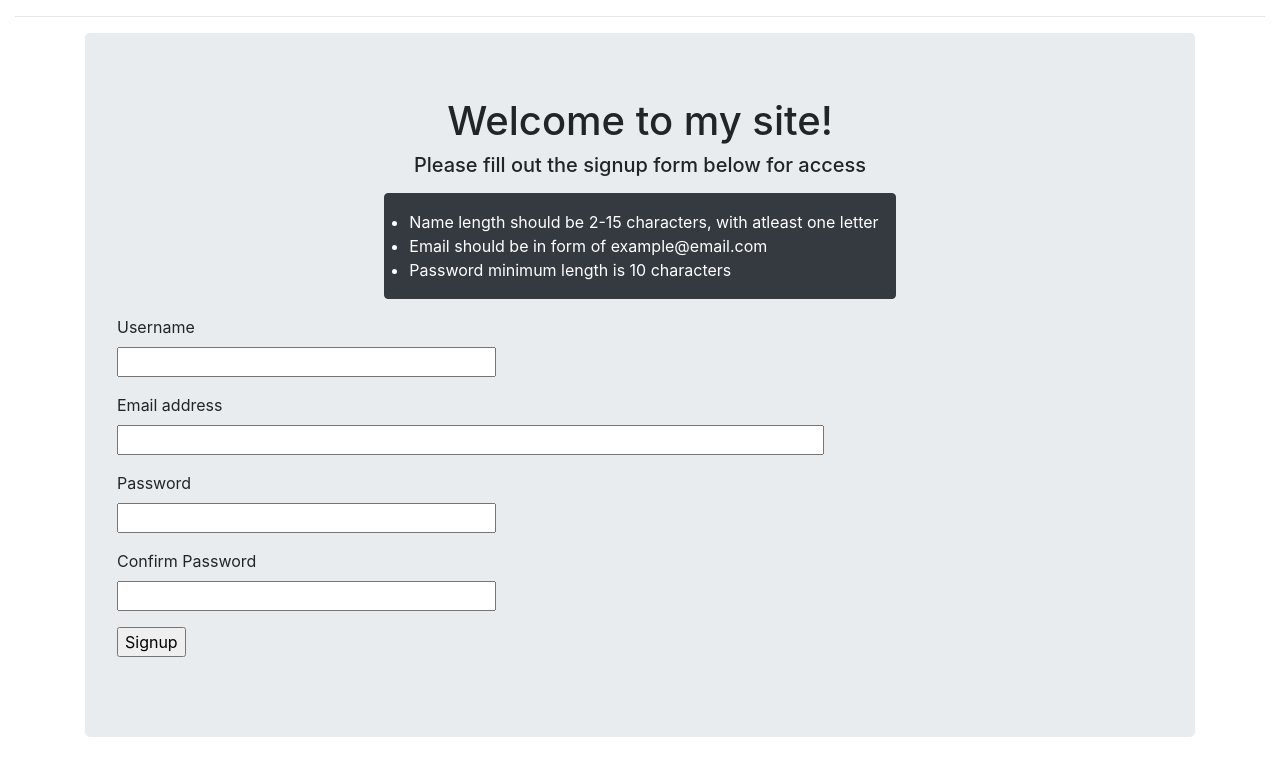
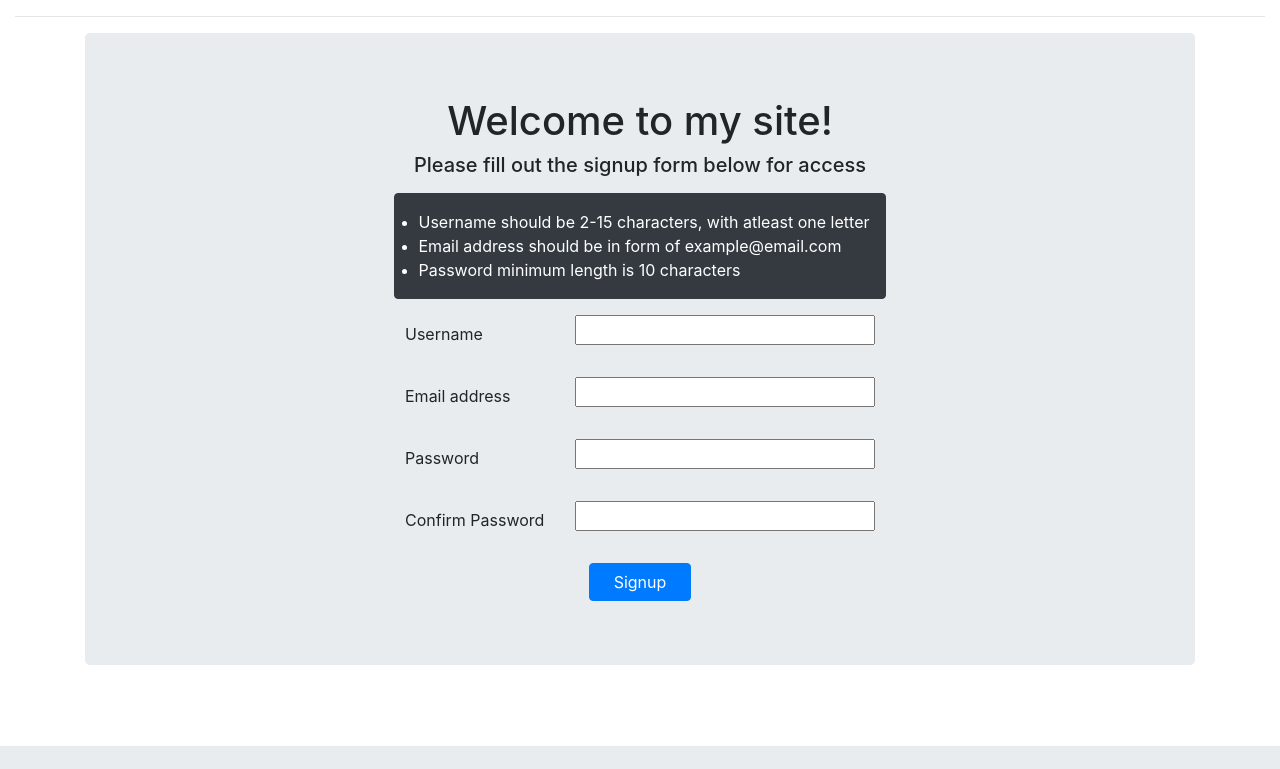
Before and after one commit to TheSquareOne/Website-Flask-Python-V2, a Flask app: page /signup in a window 1280 px wide. Shown: the part 54-823 px from the top of the page. After the commit the page ends 800 px from the top, so only its background shows below. Run offline with Flask 2, Linux system fonts and the light colour scheme; parts of the project's set-up code (start-up, migrations or seed data) failed here and were passed over; some libraries are stand-ins or nearby versions.

Commit message:
forms.py: In signup validate that users password is atleast 10 characters and username is between 2-15 characters and contains atleast one letter. template.html: Add bootstrap scripts. login.html: Do some CSS stuff, still got some work to do. signup.html: Do some CSS stuff, pretty good now :).

```diff
--- a/app/forms.py
+++ b/app/forms.py
@@ -13,14 +13,22 @@ class LoginForm(FlaskForm):
 
 # Form for signup
 class SignUpForm(FlaskForm):
-    username = StringField('Username', validators=[DataRequired()])
-    password = PasswordField('Password', validators=[DataRequired()])
+    username = StringField('Username', validators=[DataRequired(), Length(min=2, max=15, message='Must be between 2-15 characters.')])
+    password = PasswordField('Password', validators=[DataRequired(), Length(min=10, message='Minimum length %(min)d characters.')])
     password_2 = PasswordField('Confirm Password', validators=[DataRequired(), EqualTo('password')])
     email = StringField('Email address', validators=[DataRequired(), Email()])
     submit = SubmitField('Signup')
 
-    # Check if username already exist in db
+    # Custom validator for username
     def validate_username(self, username):
+        # Check if username has atleast one letter
+        for char in username.data:
+            if char.isalpha():
+                break
+        else:
+            raise ValidationError('Must have one letter.')
+
+        # Check if username already exist in db
         user = User.query.filter_by(username=username.data).first()
         if user is not None:
             raise ValidationError('Username already in use.')
--- a/app/templates/signup.html
+++ b/app/templates/signup.html
@@ -2,7 +2,17 @@
 {% block title %} Signup {% endblock %}
 
 {% block style %}
-<link href="../static/signup.css" rel="stylesheet">
+<style>
+  #username, #email, #password, #password_2 {
+    width: 300px;
+  }
+  label {
+    width: 140px;
+  }
+  span {
+    color: red;
+  }
+</style>
 {% endblock %}
 
 {% block content %}
@@ -12,46 +22,48 @@
     <h5 class="text-center">Please fill out the signup form below for access</h5>
     <div class="mt-3 d-flex justify-content-center">
       <ul class="p-3 pl-4 border border-dark rounded bg-dark text-white">
-        <li>Name length should be 2-15 characters, with atleast one letter</li>
-        <li>Email should be in form of example@email.com</li>
+        <li>Username should be 2-15 characters, with atleast one letter</li>
+        <li>Email address should be in form of example@email.com</li>
         <li>Password minimum length is 10 characters</li>
       </ul>
     </div>
-    <form action="" method="POST" class="form-signin" novalidate>
+    <form action="" method="POST" class="" novalidate>
+      <div class="form-group row justify-content-center">
         {{ form.hidden_tag() }}
-      <p>
-        {{ form.username.label }}<br>
-        {{ form.username(size=32) }}
-
+          <p class="col-form-label col-md-auto">{{ form.username.label }}</p><br>
+          <div class="col-md-auto">{{ form.username(size=32, autocomplete="off") }}
             {% for error in form.username.errors %}
-        <span style="color: red;">[{{ error }}]</span>
+              <span class="row col-md-auto">[{{ error }}]</span>
             {% endfor %}
-      </p>
-      <p>
-        {{ form.email.label }}<br>
-        {{ form.email(size=64) }}
-
+          </div>
+      </div>
+        <div class="form-group row justify-content-center">
+          <p class="col-form-label col-md-auto">{{ form.email.label }}</p><br>
+          <div class="col-md-auto">{{ form.email(size=64, autocomplete="off") }}
             {% for error in form.email.errors %}
-        <span style="color: red;">[{{ error }}]</span>
+              <span class="row col-md-auto">[{{ error }}]</span>
             {% endfor %}
-      </p>
-      <p>
-        {{ form.password.label }}<br>
-        {{ form.password(size=32) }}
-
+          </div>
+      </div>
+        <div class="form-group row justify-content-center">
+          <p class="col-form-label col-md-auto">{{ form.password.label }}</p><br>
+          <div class="col-md-auto">{{ form.password(size=32) }}
             {% for error in form.password.errors %}
-        <span style="color: red;">[{{ error }}]</span>
+              <span class="row col-md-auto">[{{ error }}]</span>
             {% endfor %}
-      </p>
-      <p>
-        {{ form.password_2.label }}<br>
-        {{ form.password_2(size=32) }}
-
+          </div>
+      </div>
+      <div class="form-group row justify-content-center">
+        <p class="col-form-label col-md-auto">{{ form.password_2.label }}</p><br>
+        <div class="col-md-auto">{{ form.password_2(size=32) }}
           {% for error in form.password_2.errors %}
-        <span style="color: red;">[{{ error }}]</span>
+            <span class="row col-md-auto">[{{ error }}]</span>
           {% endfor %}
-      </p>
-      <p>{{ form.submit() }}</p>
+        </div>
+      </div>
+      <div class="row justify-content-center">
+        {{ form.submit(class_="btn btn-primary px-4") }}
+      </div>
     </form>
   </div>
 
--- a/app/templates/template.html
+++ b/app/templates/template.html
@@ -62,5 +62,9 @@
         {% endblock %}
       </div>
     </div>
+    <!-- Bootstrap scripts -->
+    <script src="https://code.jquery.com/jquery-3.4.1.slim.min.js" integrity="sha384-J6qa4849blE2+poT4WnyKhv5vZF5SrPo0iEjwBvKU7imGFAV0wwj1yYfoRSJoZ+n" crossorigin="anonymous"></script>
+    <script src="https://cdn.jsdelivr.net/npm/popper.js@1.16.0/dist/umd/popper.min.js" integrity="sha384-Q6E9RHvbIyZFJoft+2mJbHaEWldlvI9IOYy5n3zV9zzTtmI3UksdQRVvoxMfooAo" crossorigin="anonymous"></script>
+    <script src="https://stackpath.bootstrapcdn.com/bootstrap/4.4.1/js/bootstrap.min.js" integrity="sha384-wfSDF2E50Y2D1uUdj0O3uMBJnjuUD4Ih7YwaYd1iqfktj0Uod8GCExl3Og8ifwB6" crossorigin="anonymous"></script>
   </body>
 </html>
```
Also changed, not shown: app/templates/login.html (+29 -21 lines), README.md. Lines whose indentation alone changed are shown as unchanged.
